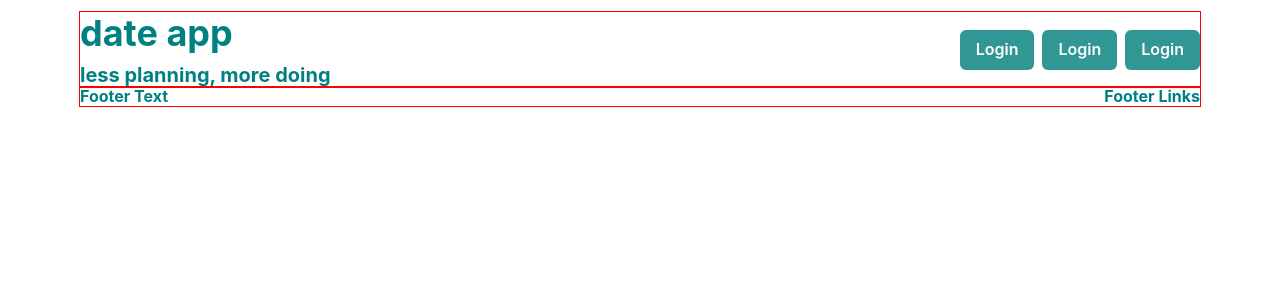
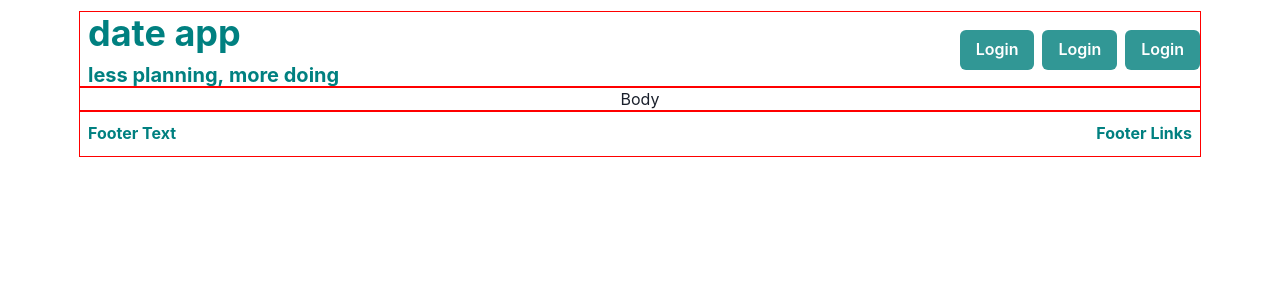
Before and after one commit to christinagiancola/date-app, a React app: page / in a window 1280 px wide. Shown: the top 300 px of the page. Built offline with nearby package versions, Linux system fonts and the light colour scheme.

Commit message:
Added <Body>, Edited <Header> and <Footer>

```diff
--- a/src/App.js
+++ b/src/App.js
@@ -1,12 +1,14 @@
 import { Container, VStack } from '@chakra-ui/react';
 import React from 'react';
 import Header from './components/Header';
+import Body from './components/Body';
 import Footer from './components/Footer';
 
 const App = () => {
 	return (
 		<Container maxW='90%' centerContent>
 			<Header />
+			<Body />
 			<Footer />
 		</Container>
 	);
--- /dev/null
+++ b/src/components/Body.js
@@ -0,0 +1,12 @@
+import React from 'react';
+import { Flex } from '@chakra-ui/react';
+
+const Body = () => {
+	return (
+		<Flex id='bodyContainer' w='100%' justify='center'>
+			Body
+		</Flex>
+	);
+};
+
+export default Body;
--- a/src/components/Footer.js
+++ b/src/components/Footer.js
@@ -4,7 +4,7 @@ import { Flex, Spacer, Box, HStack, Heading } from '@chakra-ui/react';
 const Footer = () => {
 	return (
 		<Box id='footerContainer' w='100%'>
-			<HStack color='teal'>
+			<HStack color='teal' h='45' px='2'>
 				<Flex>
 					<Heading as='h3' size='sm'>
 						Footer Text
--- a/src/components/Header.js
+++ b/src/components/Header.js
@@ -5,10 +5,15 @@ const Header = () => {
 	return (
 		<Box w='100%'>
 			<HStack id='headerContainer' justify='space-between' mt='3'>
-				<VStack align='flex-start' color='teal'>
+				<VStack align='flex-start' color='teal' px='2'>
 					<Heading as='h1'>date app</Heading>
 					<Heading as='h2' size='md'>
-						less planning, more doing
+						<span class='line'>
+							<p>less planning,&nbsp;</p>
+						</span>
+						<span class='line'>
+							<p>more doing</p>
+						</span>
 					</Heading>
 				</VStack>
 				<Spacer />
--- a/src/style.css
+++ b/src/style.css
@@ -1,7 +1,15 @@
 #headerContainer {
+	outline: 1px solid red;
+}
+
+#bodyContainer {
 	outline: 1px solid red;
 }
 
 #footerContainer {
 	outline: 1px solid red;
 }
+
+span.line {
+	display: inline-block;
+}
```
